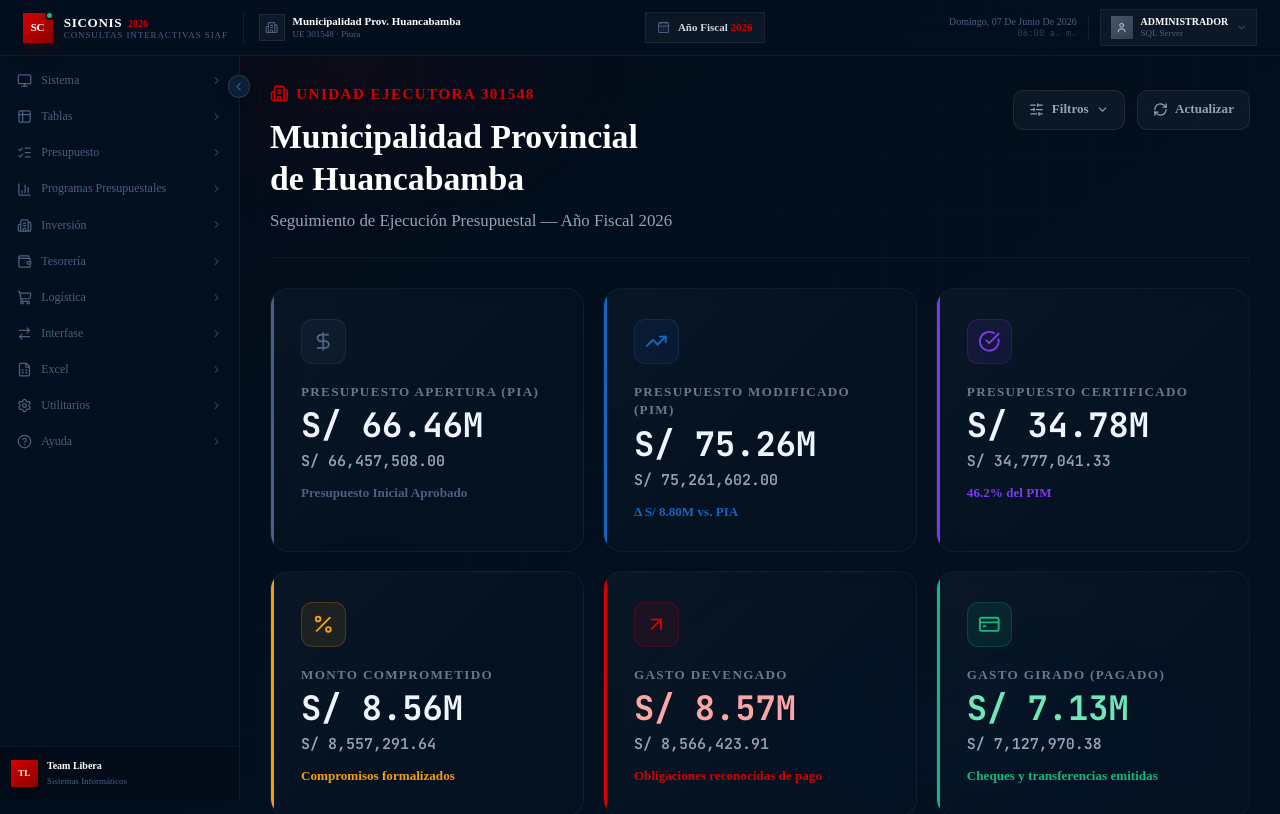
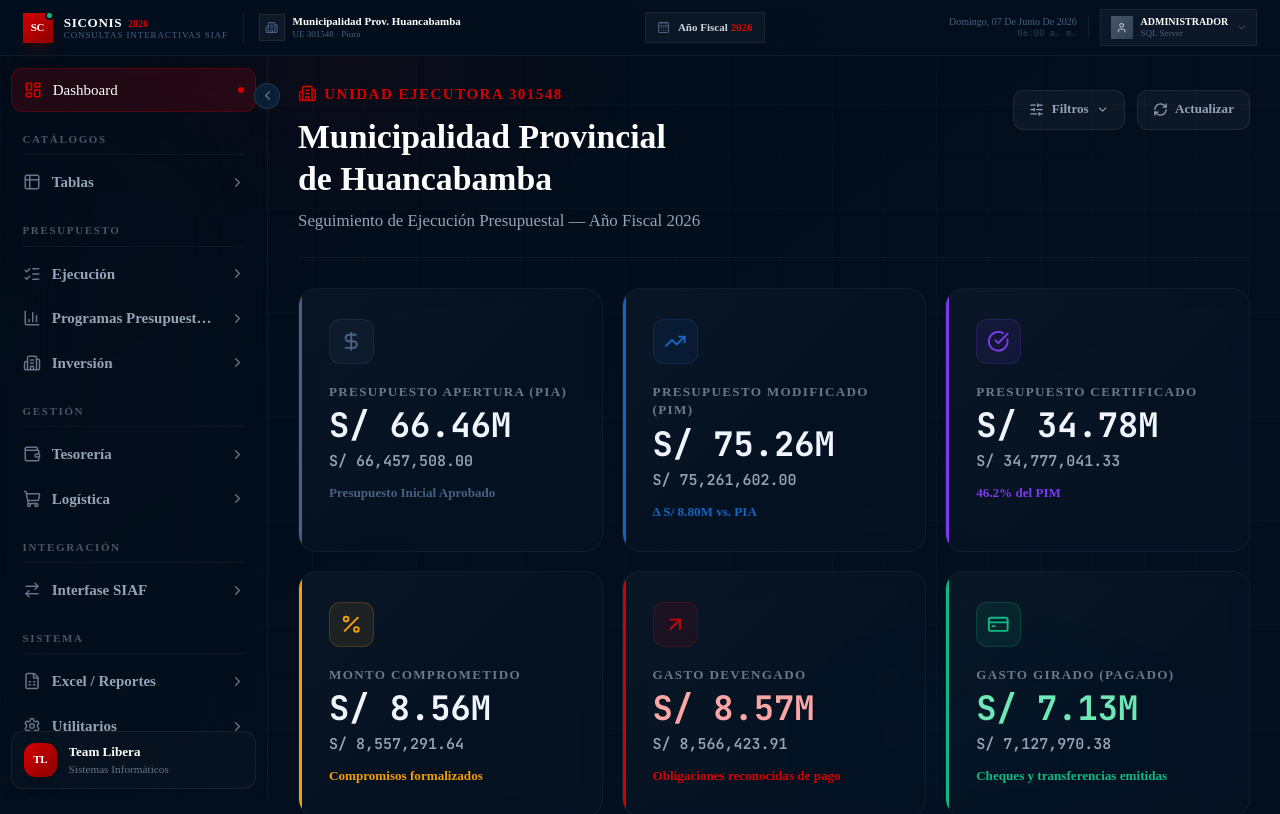
Before and after one commit to DraxLuis/SWSiconis2026-Web, a Next.js app: page / in a window 1280 px wide. Shown: the top 814 px of the page. Built offline with nearby package versions, Linux system fonts and the light colour scheme.

Commit message:
feat: sidebar cirugia estetica - limpieza, mas grande, agrupaciones claras, items web-only

```diff
--- a/src/components/app-shell.tsx
+++ b/src/components/app-shell.tsx
@@ -27,7 +27,7 @@ export function AppShell({ children }: { children: React.ReactNode }) {
       <div
         className={cn(
           'min-h-screen pt-14 transition-all duration-300 ease-in-out',
-          sidebarCollapsed ? 'pl-[60px]' : 'pl-[240px]'
+          sidebarCollapsed ? 'pl-[68px]' : 'pl-[268px]'
         )}
         style={{
           background:
--- a/src/components/sidebar.tsx
+++ b/src/components/sidebar.tsx
@@ -4,13 +4,7 @@ import Link from 'next/link';
 import { usePathname } from 'next/navigation';
 import { cn } from '@/lib/utils';
 import {
-  Monitor,
-  CalendarDays,
-  Calculator,
-  Printer,
-  Clock,
-  LogOut,
-  Table2,
+  LayoutDashboard,
   Target,
   BookMarked,
   Layers,
@@ -45,11 +39,15 @@ import {
   Banknote,
   ListChecks,
   PenLine,
+  CalendarDays,
+  Table2,
 } from 'lucide-react';
 import { useState } from 'react';
 
 /* ─────────────────────────────────────────────────────────
-   NAVIGATION SCHEMA — exacto al original SICONIS
+   NAVIGATION — limpia y optimizada para web
+   Eliminado: Calculadora, Especificar Impresora, Salir
+   Movido:    Autorizar período → Utilitarios
    ───────────────────────────────────────────────────────── */
 
 interface NavItem {
@@ -57,46 +55,47 @@ interface NavItem {
   icon?: React.ElementType;
   href?: string;
   children?: NavItem[];
-  divider?: boolean; // separador antes de este item
 }
 
-const navigation: NavItem[] = [
-  // ── SISTEMA ───────────────────────────────────────────
+const navigation: { section?: string; items: NavItem[] }[] = [
+  // ── PRINCIPAL ─────────────────────────────────────────
   {
-    label: 'Sistema',
-    icon: Monitor,
-    children: [
-      { label: 'Agenda',               icon: CalendarDays, href: '/sistema/agenda' },
-      { label: 'Calculadora',          icon: Calculator,   href: '/sistema/calculadora' },
-      { label: 'Especificar Impresora…', icon: Printer,   href: '/sistema/impresora' },
-      { label: 'Autorizar período',    icon: Clock,        href: '/sistema/autorizar-periodo' },
-      { label: 'Salir',               icon: LogOut,        href: '/sistema/salir' },
+    items: [
+      { label: 'Dashboard', icon: LayoutDashboard, href: '/' },
     ],
   },
 
-  // ── TABLAS ────────────────────────────────────────────
+  // ── TABLAS DE REFERENCIA ──────────────────────────────
+  {
+    section: 'Catálogos',
+    items: [
       {
         label: 'Tablas',
         icon: Table2,
         children: [
-      { label: 'Metas',                     icon: Target,       href: '/tablas/metas' },
-      { label: 'Clasificadores',            icon: BookMarked,   href: '/tablas/clasificadores' },
-      { label: 'Rubros',                    icon: Layers,       href: '/tablas/rubros' },
-      { label: 'Proyectos',                 icon: FolderKanban, href: '/tablas/proyectos' },
-      { label: 'Programas Presupuestales',  icon: BarChart3,    href: '/tablas/programas' },
+          { label: 'Metas',                    icon: Target,       href: '/tablas/metas' },
+          { label: 'Clasificadores',           icon: BookMarked,   href: '/tablas/clasificadores' },
+          { label: 'Rubros',                   icon: Layers,       href: '/tablas/rubros' },
+          { label: 'Proyectos',                icon: FolderKanban, href: '/tablas/proyectos' },
+          { label: 'Programas Presupuestales', icon: BarChart3,    href: '/tablas/programas' },
+        ],
+      },
     ],
   },
 
   // ── PRESUPUESTO ───────────────────────────────────────
   {
-    label: 'Presupuesto',
+    section: 'Presupuesto',
+    items: [
+      {
+        label: 'Ejecución',
         icon: ListChecks,
         children: [
-      { label: 'Metas',                          icon: Target,       href: '/presupuesto/metas' },
-      { label: 'Actividad - Proyecto',           icon: FolderKanban, href: '/presupuesto/actividad-proyecto' },
-      { label: 'Activ. Obras Acc.Inv.',          icon: Building2,    href: '/presupuesto/obras' },
-      { label: 'Ejecución de Ingreso',           icon: TrendingUp,   href: '/ingresos' },
-      { label: 'Certificaciones',                icon: FileCheck,    href: '/certificados' },
+          { label: 'Metas',                icon: Target,       href: '/presupuesto/metas' },
+          { label: 'Actividad / Proyecto', icon: FolderKanban, href: '/presupuesto/actividad-proyecto' },
+          { label: 'Obras · Acc. Inv.',    icon: Building2,    href: '/presupuesto/obras' },
+          { label: 'Ejecución de Ingresos', icon: TrendingUp,  href: '/ingresos' },
+          { label: 'Certificaciones',      icon: FileCheck,    href: '/certificados' },
           {
             label: 'Expedientes Administrativos',
             icon: FolderOpen,
@@ -105,44 +104,43 @@ const navigation: NavItem[] = [
               { label: 'Expedientes de Ingresos', icon: TrendingUp,   href: '/expedientes/ingresos' },
             ],
           },
-      { label: 'Actualizar Nom., Proveedor, Glosa', icon: PenLine,    href: '/presupuesto/actualizar' },
-      { label: 'Proveedores',                   icon: Users,        href: '/proveedores' },
-      { label: 'Documentos de Giros',           icon: Banknote,     href: '/giros' },
+          { label: 'Act. Nombre / Proveedor', icon: PenLine,   href: '/presupuesto/actualizar' },
+          { label: 'Proveedores',            icon: Users,       href: '/proveedores' },
+          { label: 'Documentos de Giros',    icon: Banknote,    href: '/giros' },
         ],
       },
-
-  // ── PROGRAMAS PRESUPUESTALES ──────────────────────────
       {
         label: 'Programas Presupuestales',
         icon: BarChart3,
         children: [
-      { label: 'Programa Presupuestal', icon: BarChart3,    href: '/programas' },
+          { label: 'Programa Presupuestal',  icon: BarChart3,    href: '/programas' },
           { label: 'Ejecución de Programas', icon: TrendingDown, href: '/programas/ejecucion' },
         ],
       },
-
-  // ── INVERSIÓN ─────────────────────────────────────────
       {
         label: 'Inversión',
         icon: Building2,
         children: [
-      { label: 'Consulta de Proyectos-2025', icon: FolderKanban, href: '/inversion' },
-      { label: 'Ejecución Proyectos',        icon: TrendingDown,  href: '/inversion/ejecucion' },
+          { label: 'Consulta de Proyectos', icon: FolderKanban, href: '/inversion' },
+          { label: 'Ejecución Proyectos',   icon: TrendingDown, href: '/inversion/ejecucion' },
+        ],
+      },
     ],
   },
 
-  // ── TESORERÍA ─────────────────────────────────────────
+  // ── TESORERÍA / LOGÍSTICA ─────────────────────────────
+  {
+    section: 'Gestión',
+    items: [
       {
         label: 'Tesorería',
         icon: Wallet,
         children: [
-      { label: 'Comprobantes de Pago', icon: CreditCard,   href: '/pagos' },
-      { label: 'Cheques Girados',      icon: Banknote,     href: '/giros' },
-      { label: 'Viáticos y Encargos',  icon: Wallet,       href: '/viaticos' },
+          { label: 'Comprobantes de Pago', icon: CreditCard, href: '/pagos' },
+          { label: 'Cheques Girados',      icon: Banknote,   href: '/giros' },
+          { label: 'Viáticos y Encargos',  icon: Wallet,     href: '/viaticos' },
         ],
       },
-
-  // ── LOGÍSTICA ─────────────────────────────────────────
       {
         label: 'Logística',
         icon: ShoppingCart,
@@ -150,67 +148,75 @@ const navigation: NavItem[] = [
           { label: 'Proveedores', icon: Users, href: '/logistica/proveedores' },
         ],
       },
+    ],
+  },
 
-  // ── INTERFASE ─────────────────────────────────────────
+  // ── INTEGRACIÓN SIAF ──────────────────────────────────
   {
-    label: 'Interfase',
+    section: 'Integración',
+    items: [
+      {
+        label: 'Interfase SIAF',
         icon: ArrowRightLeft,
         children: [
           {
             label: 'Presupuesto',
             icon: ListChecks,
             children: [
-          { label: 'Carga de PIA – Ingresos', icon: Upload, href: '/interfase/pia-ingresos' },
-          { label: 'Carga de PIA – Gastos',   icon: Upload, href: '/interfase/pia-gastos' },
+              { label: 'Carga PIA – Ingresos', icon: Upload, href: '/interfase/pia-ingresos' },
+              { label: 'Carga PIA – Gastos',   icon: Upload, href: '/interfase/pia-gastos' },
             ],
           },
-      { label: 'Certificaciones',             icon: FileCheck,    href: '/interfase/certificaciones' },
-      { label: 'Expedientes Ingresos',        icon: FolderOpen,   href: '/interfase/exp-ingresos' },
-      { label: 'Expedientes Gastos',          icon: FolderOpen,   href: '/interfase/exp-gastos' },
-      { label: 'Notas de Pago',              icon: FileText,     href: '/interfase/notas-pago' },
-      { label: 'Archivo Transferencia (TXT)', icon: FileOutput,   href: '/interfase/txt' },
-      { label: 'Arch. Transfer. CtaCte BN',  icon: Landmark,     href: '/interfase/bn' },
-      { label: 'Arch. Transfer. RR.OO',      icon: FileOutput,   href: '/interfase/rroo' },
+          { label: 'Certificaciones',          icon: FileCheck,    href: '/interfase/certificaciones' },
+          { label: 'Expedientes Ingresos',     icon: FolderOpen,   href: '/interfase/exp-ingresos' },
+          { label: 'Expedientes Gastos',       icon: FolderOpen,   href: '/interfase/exp-gastos' },
+          { label: 'Notas de Pago',            icon: FileText,     href: '/interfase/notas-pago' },
+          { label: 'Transfer. (TXT)',          icon: FileOutput,   href: '/interfase/txt' },
+          { label: 'Transfer. CtaCte BN',      icon: Landmark,     href: '/interfase/bn' },
+          { label: 'Transfer. RR.OO',          icon: FileOutput,   href: '/interfase/rroo' },
+        ],
+      },
     ],
   },
 
-  // ── EXCEL ─────────────────────────────────────────────
+  // ── SALIDAS / CONFIG ──────────────────────────────────
   {
-    label: 'Excel',
+    section: 'Sistema',
+    items: [
+      {
+        label: 'Excel / Reportes',
         icon: FileSpreadsheet,
         children: [
           { label: 'Reporte Excel', icon: FileSpreadsheet, href: '/reportes' },
         ],
       },
-
-  // ── UTILITARIOS ───────────────────────────────────────
       {
         label: 'Utilitarios',
         icon: Settings,
         children: [
           { label: 'Seleccionar Periodo',   icon: CalendarDays, href: '/utilitarios/periodo' },
+          { label: 'Autorizar Período',     icon: CalendarDays, href: '/sistema/autorizar-periodo' },
           { label: 'Usuarios',              icon: UserCog,      href: '/utilitarios/usuarios' },
-      { label: 'Actualiza Clave',       icon: KeyRound,     href: '/utilitarios/clave' },
-      { label: 'Cambia Ruta DATA SIAF', icon: HardDrive,    href: '/utilitarios/ruta-siaf' },
+          { label: 'Actualizar Clave',      icon: KeyRound,     href: '/utilitarios/clave' },
+          { label: 'Ruta DATA SIAF',        icon: HardDrive,    href: '/utilitarios/ruta-siaf' },
         ],
       },
-
-  // ── AYUDA ─────────────────────────────────────────────
       {
         label: 'Ayuda',
         icon: HelpCircle,
         children: [
-      { label: 'Acerca de…',        icon: Info,       href: '/ayuda/acerca' },
+          { label: 'Acerca de…',         icon: Info,       href: '/ayuda/acerca' },
           { label: 'Manual del Sistema', icon: BookOpen,   href: '/ayuda/manual' },
-      { label: 'Reportes del Sistema', icon: ScrollText, href: '/ayuda/reportes' },
+          { label: 'Reportes Sistema',   icon: ScrollText, href: '/ayuda/reportes' },
+        ],
+      },
     ],
   },
 ];
 
 /* ─────────────────────────────────────────────────────────
-   NAV ITEM COMPONENT (recursive — soporta 3 niveles)
+   RECURSIVE NAV NODE
    ───────────────────────────────────────────────────────── */
-
 function NavNode({
   item,
   level = 0,
@@ -221,100 +227,101 @@ function NavNode({
   collapsed: boolean;
 }) {
   const pathname = usePathname();
-  const isLeaf = !item.children || item.children.length === 0;
-  const isActive = item.href ? pathname === item.href : false;
+  const isLeaf = !item.children?.length;
+  const isActive = !!item.href && pathname === item.href;
   const hasActiveChild = !!item.children?.some(
-    (c) => (c.href && (pathname === c.href || pathname.startsWith(c.href + '/'))) ||
+    (c) =>
+      (c.href && (pathname === c.href || pathname.startsWith(c.href + '/'))) ||
       c.children?.some((cc) => cc.href && pathname === cc.href)
   );
   const [open, setOpen] = useState(hasActiveChild);
 
-  // ── Leaf (link)
+  const Icon = item.icon;
+  const baseClasses = cn(
+    'flex items-center gap-3 w-full rounded-xl text-left cursor-pointer',
+    'transition-all duration-200 select-none',
+    level === 0 && 'px-3 py-2.5',
+    level === 1 && 'px-3 py-2 pl-9',
+    level === 2 && 'px-3 py-1.5 pl-14',
+  );
+
   if (isLeaf && item.href) {
-    const Icon = item.icon;
     return (
       <Link
         href={item.href}
         title={collapsed ? item.label : undefined}
         className={cn(
-          'nav-item group relative',
-          level === 1 && !collapsed && 'pl-7 text-[0.72rem]',
-          level === 2 && !collapsed && 'pl-10 text-[0.68rem]',
-          isActive ? 'active' : ''
+          baseClasses,
+          isActive
+            ? 'bg-[#D40000]/15 text-white border border-[#D40000]/25'
+            : 'text-slate-400 hover:bg-white/[0.06] hover:text-slate-200'
         )}
       >
         {Icon && (
-          <Icon
-            className={cn(
-              'flex-shrink-0',
-              level === 0 ? 'h-4 w-4' : 'h-3.5 w-3.5',
-              isActive
-                ? 'text-[#D40000]'
-                : 'text-[#4A6080] group-hover:text-slate-300 transition-colors'
-            )}
-          />
+          <Icon className={cn(
+            'flex-shrink-0 transition-colors',
+            level === 0 ? 'h-[18px] w-[18px]' : level === 1 ? 'h-4 w-4' : 'h-3.5 w-3.5',
+            isActive ? 'text-[#D40000]' : 'text-slate-500'
+          )} />
         )}
         {!collapsed && (
-          <span className="flex-1 truncate leading-tight">{item.label}</span>
+          <span className={cn(
+            'flex-1 font-medium leading-tight truncate',
+            level === 0 ? 'text-[15px]' : level === 1 ? 'text-[13.5px]' : 'text-[12.5px]'
+          )}>
+            {item.label}
+          </span>
         )}
-        {isActive && (
-          <span className="absolute right-0 top-1/2 -translate-y-1/2 w-0.5 h-4 bg-[#D40000] rounded-l-full" />
+        {isActive && !collapsed && (
+          <span className="h-1.5 w-1.5 rounded-full bg-[#D40000] flex-shrink-0" />
         )}
       </Link>
     );
   }
 
-  // ── Group (collapsible)
-  const Icon = item.icon;
   return (
     <div>
       <button
         onClick={() => setOpen((v) => !v)}
         title={collapsed ? item.label : undefined}
         className={cn(
-          'nav-item w-full group',
-          level === 1 && !collapsed && 'pl-7 text-[0.72rem]',
-          hasActiveChild && !isActive ? 'text-white' : ''
+          baseClasses,
+          hasActiveChild
+            ? 'text-white'
+            : 'text-slate-400 hover:bg-white/[0.06] hover:text-slate-200'
         )}
       >
         {Icon && (
-          <Icon
-            className={cn(
-              'flex-shrink-0',
-              level === 0 ? 'h-4 w-4' : 'h-3.5 w-3.5',
-              hasActiveChild
-                ? 'text-[#D40000]'
-                : 'text-[#4A6080] group-hover:text-slate-300 transition-colors'
-            )}
-          />
+          <Icon className={cn(
+            'flex-shrink-0 transition-colors',
+            level === 0 ? 'h-[18px] w-[18px]' : 'h-4 w-4',
+            hasActiveChild ? 'text-[#D40000]' : 'text-slate-500'
+          )} />
         )}
         {!collapsed && (
           <>
-            <span className="flex-1 text-left truncate">{item.label}</span>
-            {open ? (
-              <ChevronDown className="h-3 w-3 text-[#4A6080] flex-shrink-0" />
-            ) : (
-              <ChevronRight className="h-3 w-3 text-[#4A6080] flex-shrink-0" />
-            )}
+            <span className={cn(
+              'flex-1 font-semibold leading-tight truncate',
+              level === 0 ? 'text-[15px]' : 'text-[13.5px]'
+            )}>
+              {item.label}
+            </span>
+            {open
+              ? <ChevronDown className="h-4 w-4 text-slate-500 flex-shrink-0" />
+              : <ChevronRight className="h-4 w-4 text-slate-500 flex-shrink-0" />
+            }
           </>
         )}
       </button>
 
       {open && !collapsed && item.children && (
-        <div
-          className={cn(
+        <div className={cn(
           'mt-0.5 space-y-0.5 animate-fade-in',
-            level === 0 && 'ml-2 pl-2 border-l border-white/[0.05]',
-            level === 1 && 'ml-3 pl-2 border-l border-white/[0.04]'
-          )}
-        >
+          level === 0 && 'border-l border-white/[0.06] ml-6',
+          level === 1 && 'border-l border-white/[0.04] ml-10',
+        )}>
           {item.children.map((child) => (
-            <NavNode
-              key={child.label}
-              item={child}
-              level={level + 1}
-              collapsed={collapsed}
-            />
+            <NavNode key={child.label} item={child} level={level + 1} collapsed={collapsed} />
           ))}
         </div>
       )}
@@ -323,9 +330,8 @@ function NavNode({
 }
 
 /* ─────────────────────────────────────────────────────────
-   SIDEBAR COMPONENT
+   SIDEBAR
    ───────────────────────────────────────────────────────── */
-
 interface SidebarProps {
   collapsed: boolean;
   onToggle: () => void;
@@ -333,50 +339,73 @@ interface SidebarProps {
 
 export function Sidebar({ collapsed, onToggle }: SidebarProps) {
   return (
-    <aside
-      className={cn(
+    <aside className={cn(
       'fixed left-0 top-14 bottom-0 z-40 flex flex-col',
-        'border-r border-white/[0.05] bg-[#03101F]/95 backdrop-blur-xl',
+      'border-r border-white/[0.06] bg-[#020D1C]/98 backdrop-blur-2xl',
       'transition-all duration-300 ease-in-out',
-        collapsed ? 'w-[60px]' : 'w-[240px]'
-      )}
-    >
-      {/* Toggle button */}
+      collapsed ? 'w-[68px]' : 'w-[268px]'
+    )}>
+
+      {/* Collapse toggle */}
       <button
         onClick={onToggle}
         className={cn(
-          'absolute -right-3 top-6 z-50',
-          'h-6 w-6 rounded-full flex items-center justify-center',
-          'bg-[#0A1F35] border border-white/10 text-[#4A6080]',
-          'hover:text-white hover:border-white/20 transition-all duration-200 shadow-lg'
+          'absolute -right-3.5 top-8 z-50',
+          'h-7 w-7 rounded-full flex items-center justify-center',
+          'bg-[#0A1F35] border border-white/10 text-slate-500',
+          'hover:text-white hover:border-white/20 transition-all duration-200 shadow-xl'
         )}
       >
-        <ChevronLeft
-          className={cn(
-            'h-3.5 w-3.5 transition-transform duration-300',
+        <ChevronLeft className={cn(
+          'h-4 w-4 transition-transform duration-300',
           collapsed && 'rotate-180'
-          )}
-        />
+        )} />
       </button>
 
-      {/* Nav list */}
-      <nav className="flex-1 overflow-y-auto overflow-x-hidden py-3 px-2 space-y-0.5">
-        {navigation.map((item) => (
+      {/* Scrollable nav */}
+      <nav className="flex-1 overflow-y-auto overflow-x-hidden py-4 px-3 space-y-1">
+        {navigation.map((group, gi) => (
+          <div key={gi} className={gi > 0 ? 'mt-2' : ''}>
+
+            {/* Section label */}
+            {group.section && !collapsed && (
+              <div className="px-3 pt-4 pb-1.5">
+                <p className="text-[11px] font-black uppercase tracking-[0.15em] text-slate-600">
+                  {group.section}
+                </p>
+                <div className="mt-1.5 h-px bg-white/[0.05]" />
+              </div>
+            )}
+            {group.section && collapsed && (
+              <div className="mx-auto my-3 h-px w-8 bg-white/[0.08]" />
+            )}
+
+            {/* Items */}
+            <div className="space-y-0.5">
+              {group.items.map((item) => (
                 <NavNode key={item.label} item={item} level={0} collapsed={collapsed} />
+              ))}
+            </div>
+          </div>
         ))}
       </nav>
 
       {/* Footer */}
       {!collapsed && (
-        <div className="px-3 py-3 border-t border-white/[0.05] bg-black/20 flex-shrink-0">
-          <div className="flex items-center gap-2.5">
-            <div className="h-7 w-7 rounded-lg bg-gradient-to-br from-[#D40000] to-[#8B0000] flex items-center justify-center shadow-lg flex-shrink-0">
-              <span className="text-[9px] font-black text-white">TL</span>
+        <div className="mx-3 mb-3 p-3 rounded-xl border border-white/[0.06] bg-white/[0.02] flex items-center gap-3">
+          <div className="h-9 w-9 rounded-xl bg-gradient-to-br from-[#D40000] to-[#8B0000] flex items-center justify-center shadow-lg flex-shrink-0">
+            <span className="text-[11px] font-black text-white tracking-tight">TL</span>
           </div>
-            <div className="overflow-hidden">
-              <p className="text-[10px] font-bold text-white truncate">Team Libera</p>
-              <p className="text-[9px] text-[#4A6080] truncate">Sistemas Informáticos</p>
+          <div className="overflow-hidden min-w-0">
+            <p className="text-sm font-bold text-white truncate">Team Libera</p>
+            <p className="text-xs text-slate-500 truncate">Sistemas Informáticos</p>
           </div>
+        </div>
+      )}
+      {collapsed && (
+        <div className="mx-auto mb-4">
+          <div className="h-9 w-9 rounded-xl bg-gradient-to-br from-[#D40000] to-[#8B0000] flex items-center justify-center">
+            <span className="text-[11px] font-black text-white">TL</span>
           </div>
         </div>
       )}
```
Lines whose indentation alone changed are shown as unchanged.
